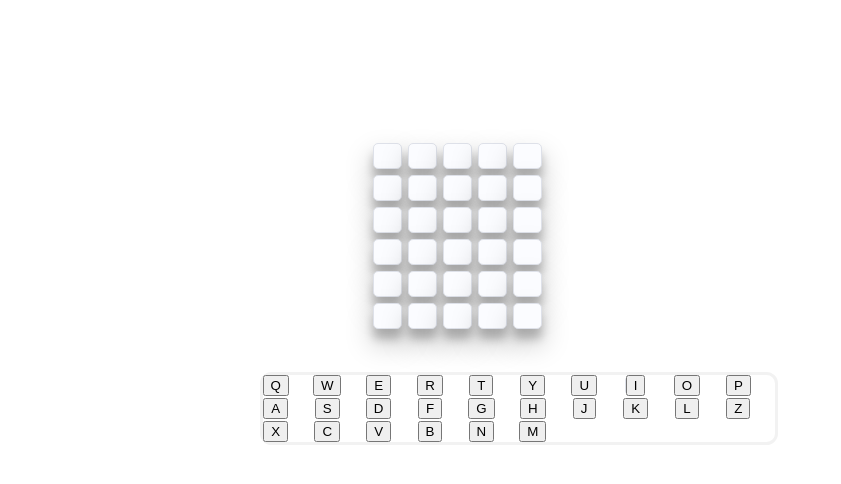
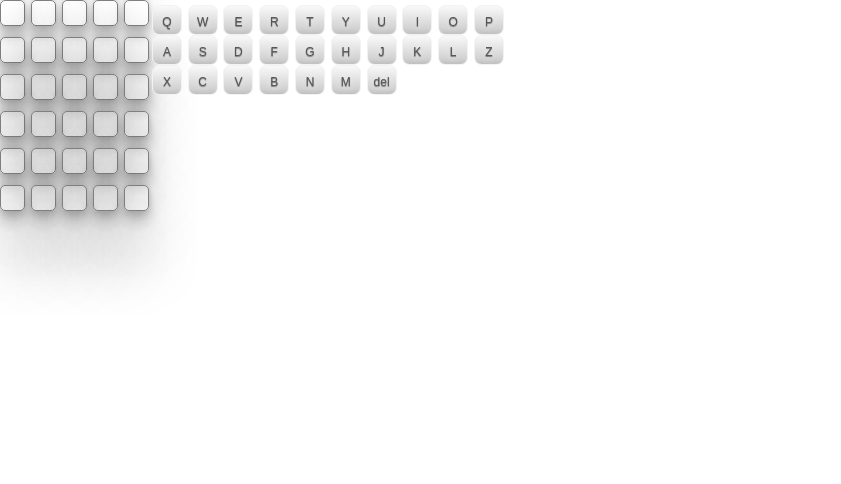
Before and after one commit to nadavlie/woordle_project_, a React (Create React App) app: page / in a window 1280 px wide. Shown: the top 484 px of the page, without its empty margins (0-841 px from the left). Built offline with nearby package versions, Linux system fonts and the light colour scheme; the HTML template or start-up script is replaced by a standard one.

Commit message:
finishing design and layout-change buttons

```diff
--- a/src/App.js
+++ b/src/App.js
@@ -4,14 +4,17 @@ import styled from "styled-components";
 import React, { useState } from "react";
 
 // hard coding the keyboard
-const QWERTY = `QWERTYUIOPASDFGHJKLZXCVBNM`.split("");
-const RowsInputWrapper = styled.div`
-  margin-left: 370px;
-  margin-top: 140px;
+const QWERTY = `QWERTYUIOPASDFGHJKLZXCVBNM`.split("").concat(["del"]);
+
+console.log(QWERTY);
+
+const GameInputWrapper = styled.div`
+  display: inline-grid;
+  gap: 6px;
 `;
 
 export default function App() {
-  const FirstRun = localStorage.setItem("FirstRender", "true");
+  // const FirstRun = localStorage.setItem("FirstRender", "true");
 
   const [userInputs, SetUserInputs] = useState("");
 
@@ -21,10 +24,10 @@ export default function App() {
   function lengthofcurrentguess() {
     return userInputs.length === 5;
   }
-
+  // d
   return (
-    <div className="lieberman">
-      <RowsInputWrapper>
+    <div>
+      <GameInputWrapper>
         <Row
           a={lengthofcurrentguess}
           a2={userInputs.slice(0, 5) ? userInputs.slice(0, 5) : ""}
@@ -49,7 +52,8 @@ export default function App() {
           a={lengthofcurrentguess}
           a2={userInputs.slice(25, 30) ? userInputs.slice(25, 30) : ""}
         />
-      </RowsInputWrapper>
+      </GameInputWrapper>
+
       <KeyBoard QWERTY={QWERTY} AddLetter={AddLetter} />
     </div>
   );
--- a/src/components/Button.js
+++ b/src/components/Button.js
@@ -1,21 +1,28 @@
 import styled from "styled-components";
 import React, { useRef } from "react";
-const ButtonWrapper = styled.div`
-    display:flex;
-    justify-content: center;
-    align-items: center;
-    border: 1px solid #dee1e9;
-    font-size: 4px;
-    font-weight: 700;
-    height: 15px;
-    margin: 2px;
-    text-transform: uppercase;
-    width: 13px;
-    border-radius: 3px;
-    color: #393e4c;
-    padding-left:3.3px;
-    background: #fbfcff;
-    //sup{top:-1.5em;width:0;font-size:11px
+const ButtonWrapper = styled.button`
+  box-sizing: border-box;
+  line-height: 30px;
+  font-size: 12px;
+  text-align: center;
+  width: 30px;
+  color: #555;
+  cursor: pointer;
+  margin: 0 2.9px;
+  height: 30px;
+  border-color: #f2f2f2;
+  border-style: solid;
+  text-shadow: 0 0.5px 1px #777, 0 2px 6px #f2f2f2;
+  border-width: 1px;
+  border-radius: 7.5px;
+  background: -webkit-linear-gradient(
+    top,
+    #f9f9f9 0%,
+    #d2d2d2 80%,
+    #c0c0c0 100%
+  );
+  font-family: sans-serif;
+  display: inline-block;
   transition: box-shadow 0.3s ease, transform 0.15s ease;
   box-shadow: 0 0 1px #888, 0 1px 0 #fff, 0 6px 0 #c0c0c0,
     0 8px 17px rgba(#444, 0.4), 2px 1px 4px rgba(#444, 0.25),
@@ -35,27 +42,21 @@ const ButtonWrapper = styled.div`
       -2px 2px 4px rgba(#444, 0.25), 0 0px 4px rgba(#444, 0.25);
     transform: translateY(4px);
   }
-    }
 `;
 
 // recievies each keyboard letter and adding it into a button element with uniquely styled class!
 export default function Button(props) {
-  const whatwasclicked = useRef();
-
   function ClickHandler() {
     props.AddLetter(props.letter);
-    console.log(`im from button!--> ${whatwasclicked.current.value}`);
+    // console.log(`im from button!--> ${whatwasclicked.current.value}`);
   }
   return (
-    <ButtonWrapper>
-      <button
+    <ButtonWrapper
       key={props.letter}
       value={props.letter}
-        ref={whatwasclicked}
       onClick={ClickHandler}
     >
       {props.letter}
-      </button>
     </ButtonWrapper>
   );
 }
--- a/src/components/CharInRow.js
+++ b/src/components/CharInRow.js
@@ -1,24 +1,19 @@
 import styled from "styled-components";
 
 const RowItemCont = styled.div`
-  display: flex;
-  align-items: center;
-  border: 1px solid #dee1e9;
-  font-size: 9px;
-  font-weight: 700;
+  display: inline-block;
+  box-shadow: rgba(0, 0, 0, 0.25) 0px 54px 55px,
+    rgba(0, 0, 0, 0.12) 0px -12px 30px, rgba(0, 0, 0, 0.12) 0px 4px 6px,
+    rgba(0, 0, 0, 0.17) 0px 12px 13px, rgba(0, 0, 0, 0.09) 0px -3px 5px;
+  text-transform: uppercase;
+  border-radius: 5px;
+  width: 23px;
+  text-align: center;
   height: 24px;
-  margin: 3px;
-  text-transform: uppercase;
-  width: 23px;
-  border-radius: 5px;
-  color: #393e4c;
-  background: #fbfcff;
-  justifty-items: center;
-  padding-left: 4px;
-
-  box-shadow: rgba(0, 0, 0, 0.25) 0px 14px 28px,
-    rgba(0, 0, 0, 0.22) 0px 10px 10px;
+  border: 1.2px solid gray;
+  line-height: 24px;
 `;
 export default function CharInRow(props) {
   return <RowItemCont>{props.item}</RowItemCont>;
 }
+//
--- a/src/components/KeyBoard.js
+++ b/src/components/KeyBoard.js
@@ -4,28 +4,19 @@
 import Button from "./Button";
 
 import styled from "styled-components";
-const Wraper = styled.div`
-  display: grid;
+const KeyBoardWrapper = styled.div`
+  display: inline-grid;
   grid-template-columns: repeat(10, 1fr);
-  gap: 2px;
-  height: 50%;
-  border-color: #f2f2f2;
-  border-style: solid;
-  border-width: 3px;
-  border-radius: 11.5px;
-  width: 40%;
-  margin-left: 260px;
-  margin-top: 40px;
 `;
 
 export default function keyBoard(props) {
   // styling the Keyboard with styled extension!
 
   return (
-    <Wraper>
+    <KeyBoardWrapper>
       {props.QWERTY.map((item) => (
         <Button key={item} letter={item} AddLetter={props.AddLetter} />
       ))}
-    </Wraper>
+    </KeyBoardWrapper>
   );
 }
--- a/src/components/Row.js
+++ b/src/components/Row.js
@@ -2,16 +2,12 @@ import CharInRow from "./CharInRow";
 import styled from "styled-components";
 
 const RowWrapper = styled.div`
-  display: flex;
-  width: 30%;
-  height: 50%;
+  display: inline-flex;
+  gap: 6px;
+  margin-bottom: 5px;
 `;
 
 export default function Row(props) {
-  console.log(`props->${props}`);
-  console.log(`props.a->${props.a}`);
-  console.log(`props.a()->${props.a()}`);
-
   return (
     <RowWrapper>
       <CharInRow item={props.a2[0] ? props.a2[0] : ""} />
```
Lines whose indentation alone changed are shown as unchanged.
